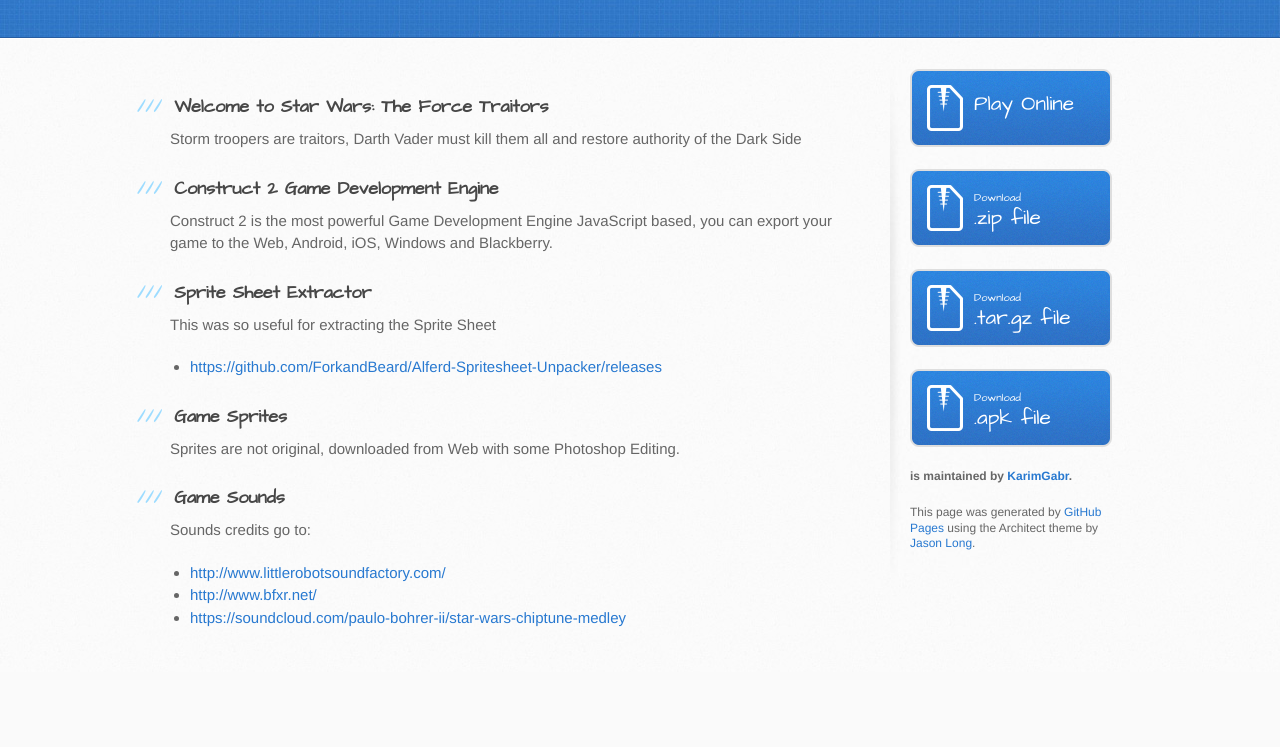
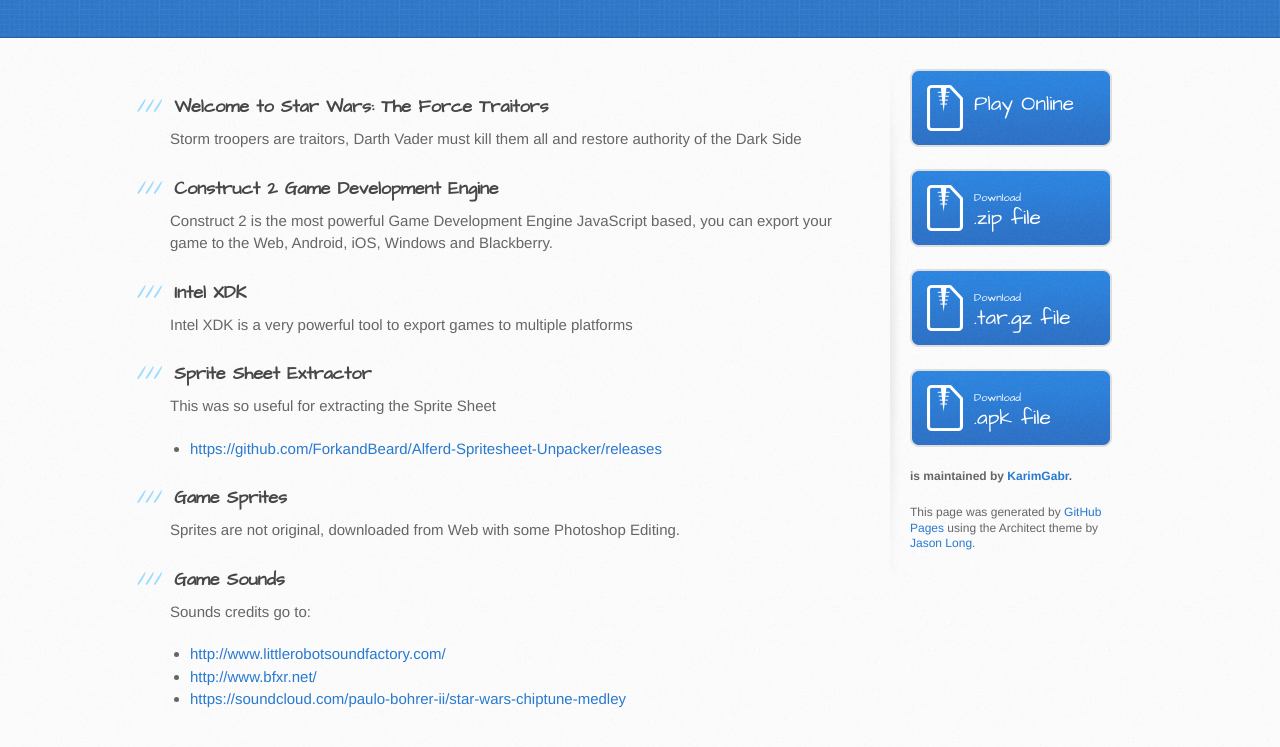
Before and after one commit to KarimGabr/Star-Wars-The-Force-Traitors, a plain HTML site: page index.html in a window 1280 px wide. Shown: the part 201-948 px from the top of the page. Before the commit the page ends 873 px from the top, so only its background shows below. Drawn offline with Linux system fonts and the light colour scheme.

Commit message:
Update index.html

```diff
--- a/index.html
+++ b/index.html
@@ -37,6 +37,11 @@
 <a id="construct-2-game-development-engine" class="anchor" href="#construct-2-game-development-engine" aria-hidden="true"><span aria-hidden="true" class="octicon octicon-link"></span></a>Construct 2 Game Development Engine</h3>
 
 <p>Construct 2 is the most powerful Game Development Engine JavaScript based, you can export your game to the Web, Android, iOS, Windows and Blackberry.</p>
+
+<h3>
+<a id="intel-xdk" class="anchor" href="#intel-xdk" aria-hidden="true"><span aria-hidden="true" class="octicon octicon-link"></span></a>Intel XDK</h3>
+
+<p>Intel XDK is a very powerful tool to export games to multiple platforms</p>
 
 <h3>
 <a id="sprite-sheet-extractor" class="anchor" href="#sprite-sheet-extractor" aria-hidden="true"><span aria-hidden="true" class="octicon octicon-link"></span></a>Sprite Sheet Extractor</h3>
```
